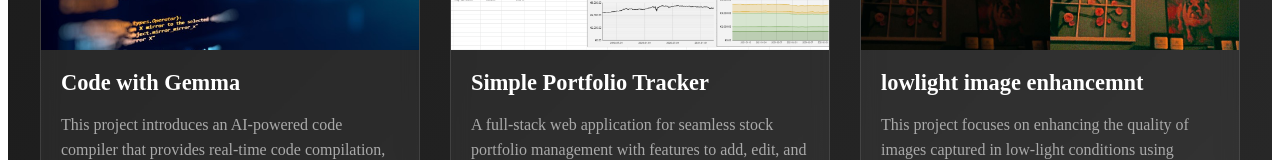
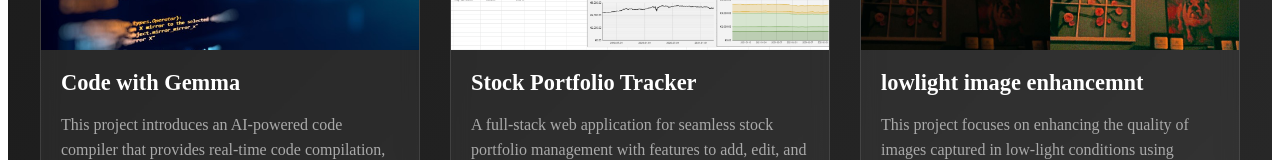
Before and after one commit to Manu270/MyPortfolio, a React (Create React App) app: page /portfolio in a window 1280 px wide. Shown: the part 373-533 px from the top of the page. Built offline with nearby package versions, Linux system fonts and the light colour scheme; the HTML template or start-up script is replaced by a standard one.

Commit message:
Update Portfolio.js

```diff
--- a/src/pages/Portfolio.js
+++ b/src/pages/Portfolio.js
@@ -13,7 +13,7 @@ const Portfolio = () => {
         },
         // Add more projects following the same structure
         {
-            title: "Simple Portfolio Tracker",
+            title: "Stock Portfolio Tracker",
             description: "A full-stack web application for seamless stock portfolio management with features to add, edit, and delete stocks while dynamically tracking portfolio value. The platform offers intuitive data handling and plans to include advanced dashboards and real-time stock price integration. Perfect for streamlined portfolio tracking.",
             image: "/assets/portfolio tracker.png",
             technologies: ["React", "Tailwand CSS", "java springboot" , "MySQL"],
```
